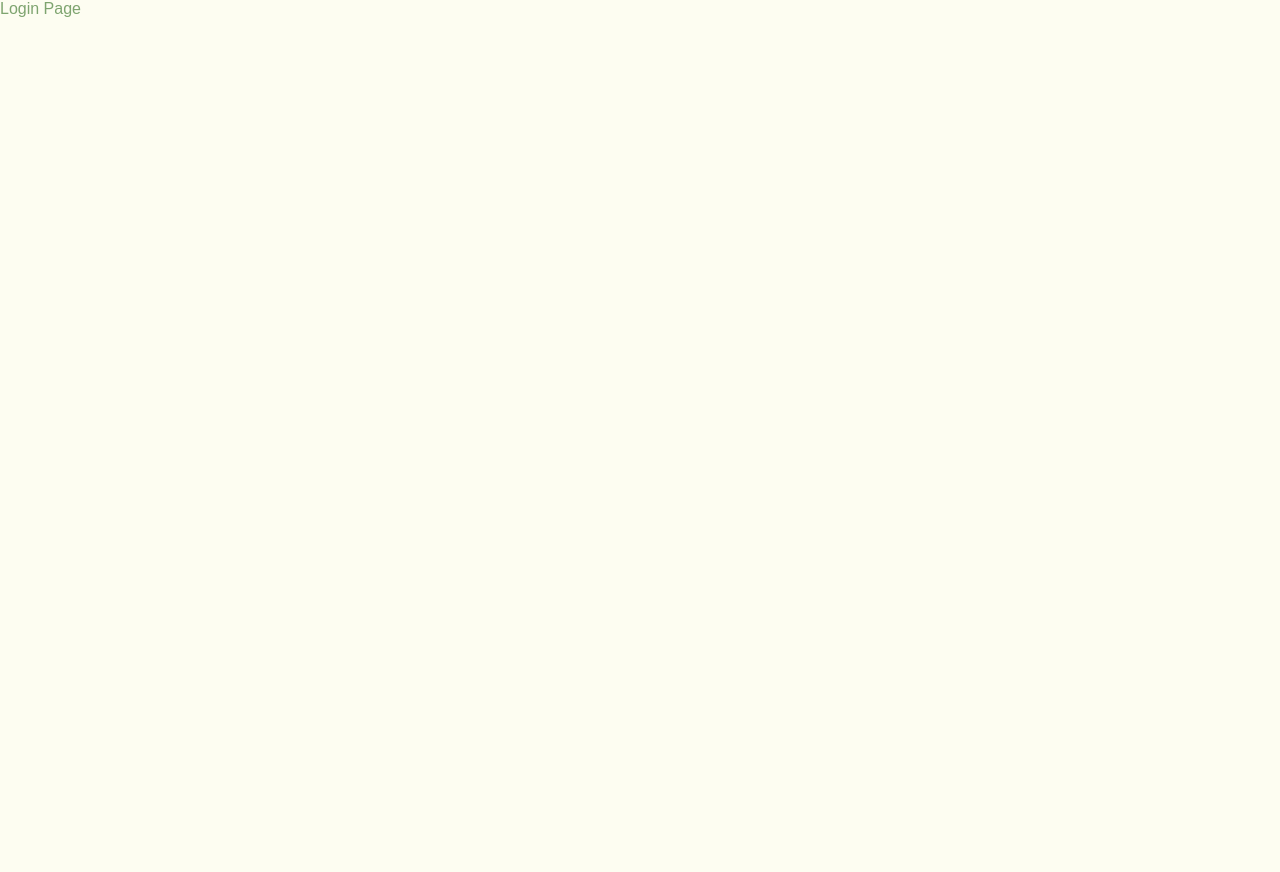
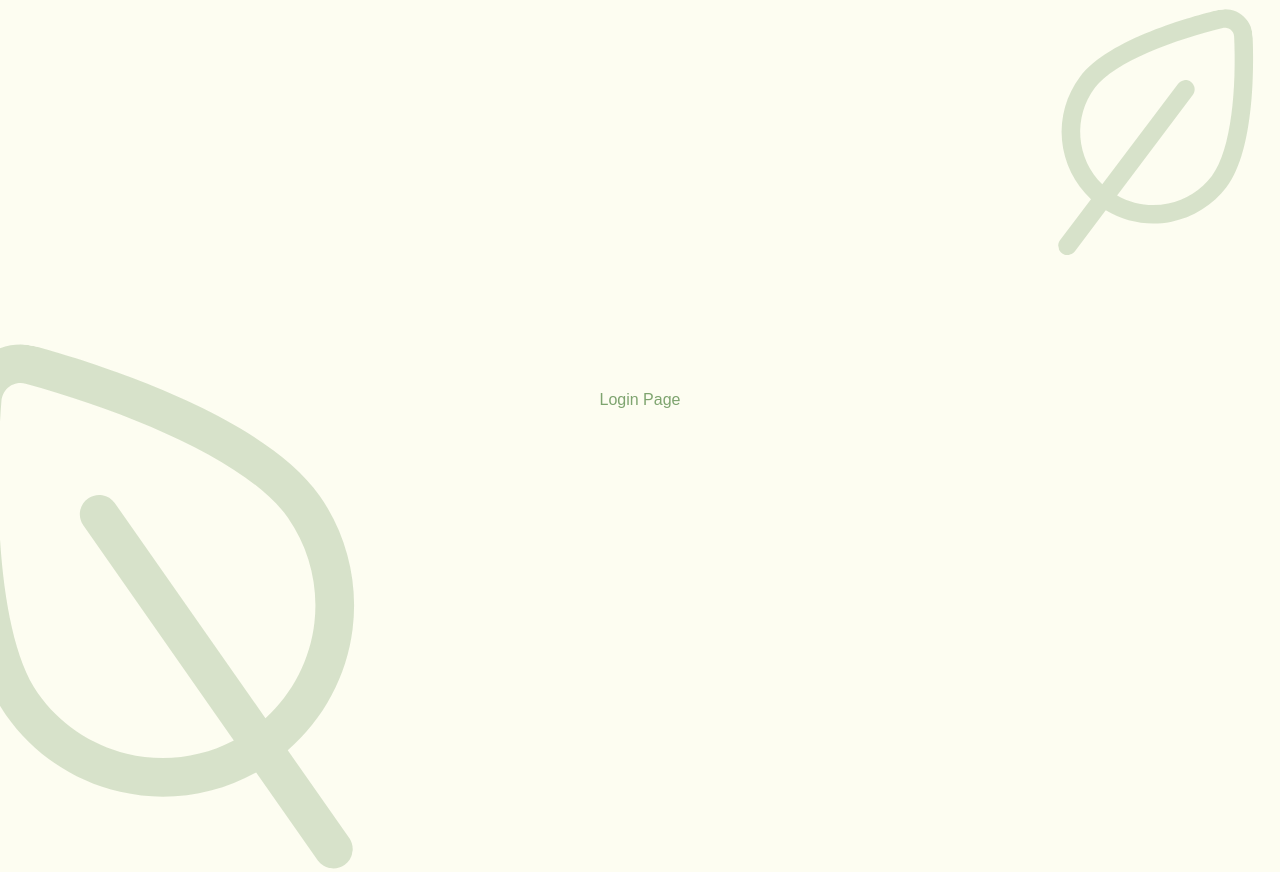
Before and after one commit to LizaEmelyanova/green-health-frontend, a React (Vite) app: page /login in a window 1280 px wide. Before the commit the page ends 800 px from the top, so only its background shows below. Built offline with nearby package versions, Linux system fonts and the light colour scheme; a web font is replaced by a local one.

Commit message:
:sparkles: create page container

```diff
--- a/src/components/file-input/index.tsx
+++ b/src/components/file-input/index.tsx
@@ -36,7 +36,7 @@ export const FileInput = ({ selectedFile, onFileSelect }: FileInputProps) => {
             if (file.type.startsWith("image/")) {
                 onFileSelect(file);
             } else {
-                // alert("Пожалуйста, загрузите файл изображения");
+                alert("Please upload the image file");
             }
         }
     };
--- a/src/components/index.ts
+++ b/src/components/index.ts
@@ -1,3 +1,4 @@
 export { Header } from "./header";
 export { FileInput } from './file-input'
 export { Button } from './button'
+export { PageContainer } from './page-container'
--- /dev/null
+++ b/src/components/page-container/index.tsx
@@ -0,0 +1,32 @@
+import { Leaf } from '@/assets/icons'
+import styles from './style.module.css'
+
+export const PageContainer = ({ children }: { children: React.ReactNode }) => {
+    return (
+        <div className={styles.page_container}>
+            <Leaf
+                width={463}
+                height={463}
+                color='#7EA46F4D'
+                style={{
+                    position: 'absolute',
+                    left: '-70px',
+                    bottom: '-35px',
+                    rotate: '-80deg'
+                }}
+            />
+            {children}
+            <Leaf
+                width={222}
+                height={222}
+                color='#7EA46F4D'
+                style={{
+                    position: 'absolute',
+                    right: '15px',
+                    top: '20px',
+                    rotate: '-8deg'
+                }}
+            />
+        </div>
+    )
+}
--- /dev/null
+++ b/src/components/page-container/style.module.css
@@ -0,0 +1,10 @@
+.page_container {
+    position: relative;
+    width: 100%;
+    height: 100%;
+
+    display: flex;
+    flex-direction: column;
+    align-items: center;
+    justify-content: center;
+}
--- a/src/index.css
+++ b/src/index.css
@@ -14,6 +14,11 @@
 
   color: #7EA46F;
   background-color: #FDFDF1;
+}
+
+#root {
+  width: 100vw;
+  height: 100vh;
 }
 
 body {
--- a/src/pages/ErrorPage/index.tsx
+++ b/src/pages/ErrorPage/index.tsx
@@ -1,8 +1,10 @@
-
+import { PageContainer } from "@/components"
 
 const ErrorPage = () => {
     return (
-        <div>Error Page</div>
+        <PageContainer>
+            Error Page
+        </PageContainer>
     )
 }
 
--- a/src/pages/LoginPage/index.tsx
+++ b/src/pages/LoginPage/index.tsx
@@ -1,8 +1,8 @@
-
+import { PageContainer } from "@/components"
 
 const LoginPage = () => {
     return (
-        <div>Login Page</div>
+        <PageContainer>Login Page</PageContainer>
     )
 }
 
--- a/src/pages/MainPage/index.tsx
+++ b/src/pages/MainPage/index.tsx
@@ -5,7 +5,7 @@ const MainPage = () => {
     const [file, setFile] = useState<File | null>(null)
 
     return (
-        <div>
+        <>
             <Header />
             <div className="container">
                 <FileInput selectedFile={file} onFileSelect={setFile} />
@@ -16,7 +16,7 @@ const MainPage = () => {
                     Check plant
                 </Button>
             </div>
-        </div>
+        </>
     )
 }
 
```
